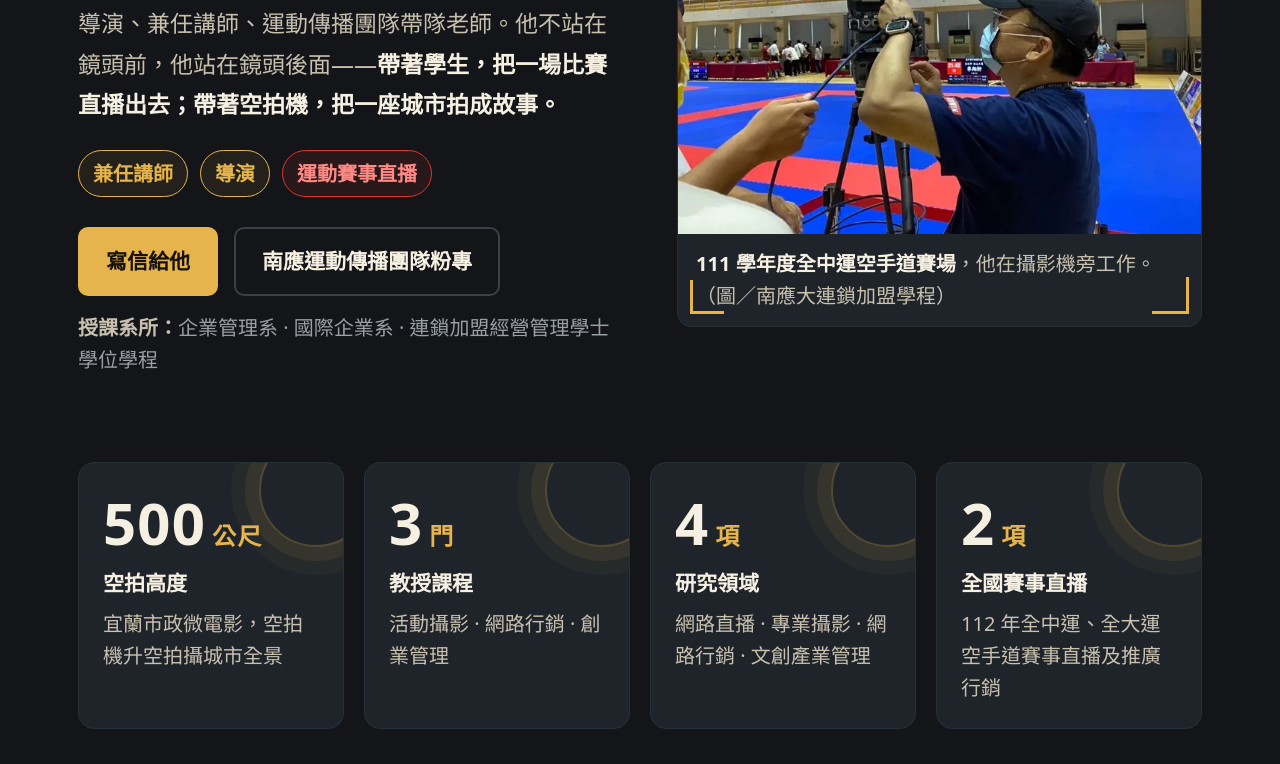
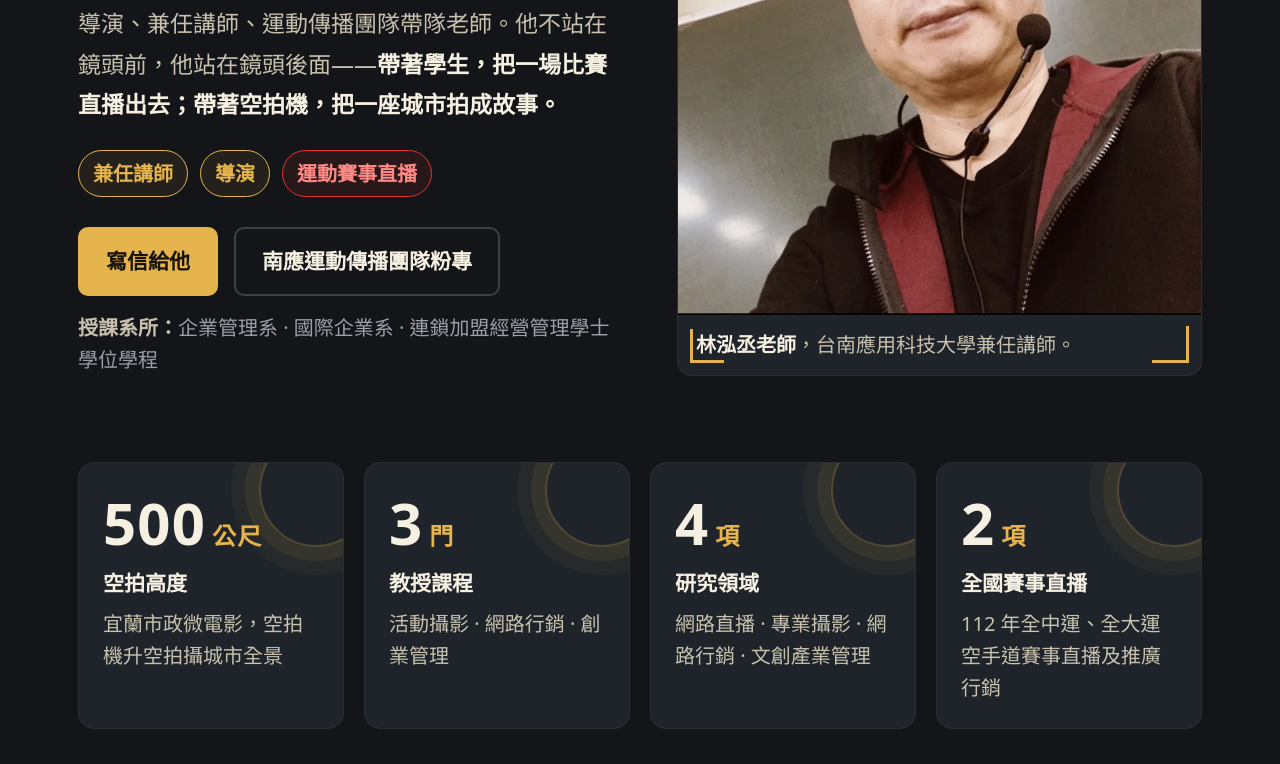
Before and after one commit to Coach1973/lin-hongcheng, a plain HTML site: page index.html in a window 1280 px wide. Shown: the part 336-1100 px from the top of the page. Drawn offline with Linux system fonts and the light colour scheme.

Commit message:
首屏換成林泓丞老師本人照（教練 11/19 提供）；分享縮圖同步
Co-Authored-By: Claude Sonnet 5.5 <noreply@anthropic.com>

```diff
--- a/index.html
+++ b/index.html
@@ -8,7 +8,7 @@
 <meta property="og:title" content="林泓丞｜鏡頭後面的人">
 <meta property="og:description" content="台南應用科技大學兼任講師、導演、南應大運動傳播團隊帶隊老師。">
 <meta property="og:type" content="website">
-<meta property="og:image" content="https://event.bymyway.com/curated/lin-hongcheng/images/photo-hero.webp">
+<meta property="og:image" content="https://event.bymyway.com/curated/lin-hongcheng/images/portrait.webp">
 <style>
 :root{
   --bg:#131518; --bg2:#191d21; --card:#1f242a; --card2:#262c34;
@@ -372,8 +372,8 @@ html.js .rise.in{opacity:1;transform:none}
         <span class="vf-c2" aria-hidden="true"></span><span class="vf-c3" aria-hidden="true"></span>
         <span class="rec"><i></i>REC</span>
         <span class="sig" aria-hidden="true"><i></i><i></i><i></i><i></i></span>
-        <span class="ph" style="display:block;background:#635e6f"><img src="images/photo-hero.webp" width="700" height="525" alt="林泓丞在全中運空手道賽場操作三腳架上的專業攝影機" fetchpriority="high"></span>
-        <figcaption class="figcap"><b>111 學年度全中運空手道賽場</b>，他在攝影機旁工作。（圖／南應大連鎖加盟學程）</figcaption>
+        <span class="ph" style="display:block;background:#2a2a2e"><img src="images/portrait.webp" width="900" height="897" alt="林泓丞老師本人照：戴眼鏡、配戴頭戴式麥克風，在教室講台前自拍" fetchpriority="high"></span>
+        <figcaption class="figcap"><b>林泓丞老師</b>，台南應用科技大學兼任講師。</figcaption>
       </figure>
     </div>
   </div>
```
Also changed, not shown: images/portrait.webp (added).
